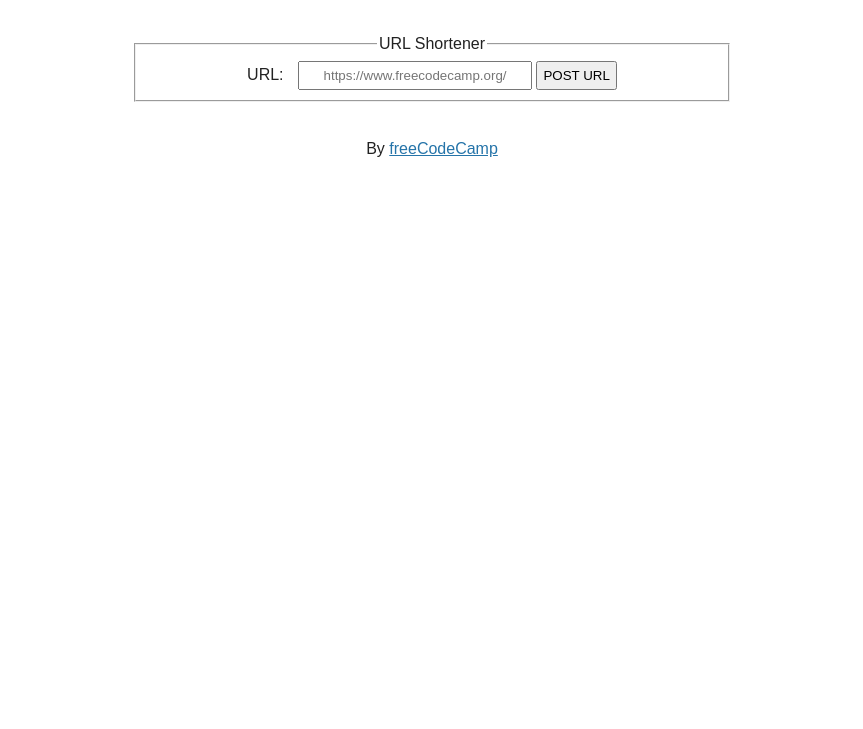
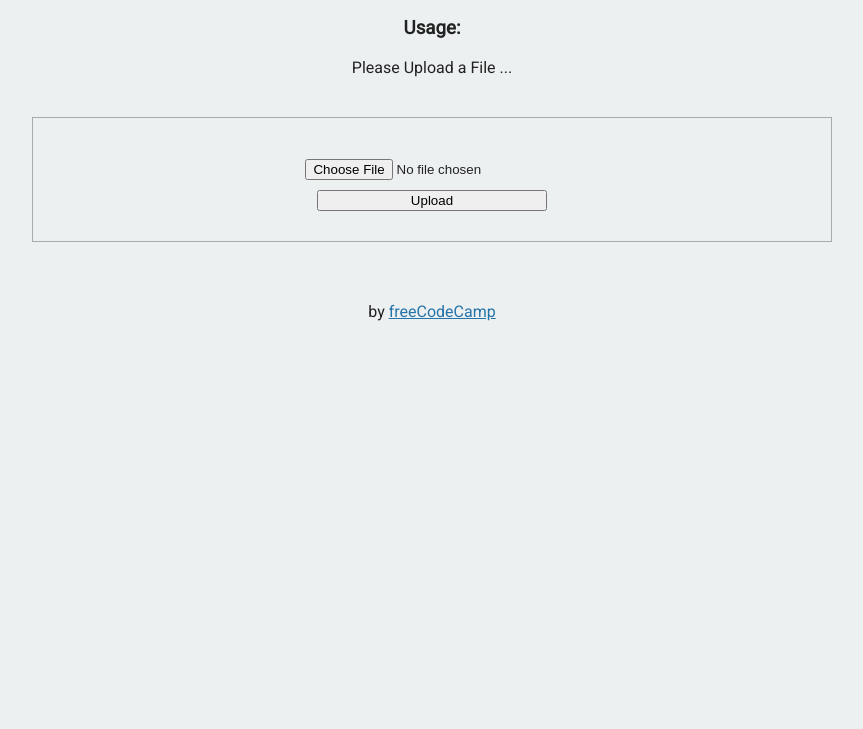
Before and after one commit to farisbrandone/projectfreecocampbackend1, a website: page views/index.html in a window 1280 px wide. Shown: the part 71-800 px from the top of the page, without its empty margins (208-1071 px from the left). Drawn offline with Linux system fonts and the light colour scheme.

Commit message:
add project5

```diff
--- a/package.json
+++ b/package.json
@@ -14,6 +14,7 @@
     "dotenv": "^16.3.1",
     "express": "^4.12.4",
     "mongoose": "^7.5.2",
+    "multer": "^1.4.5-lts.1",
     "nanoid": "^5.0.1",
     "url-exist": "^3.0.1"
   },
--- a/public/style.css
+++ b/public/style.css
@@ -46,7 +46,7 @@ a {
 }
  */
 
- body {
+ /* body {
 	font-family: Arial, sans-serif;
 	font-size: 16px;
 	color: #222;
@@ -92,3 +92,47 @@ a {
 	width: 220px;
 	text-align: center;
   }
+   */
+
+   /****** Main Styling ******/
+
+body {
+	font-family: 'Roboto', sans-serif;
+	font-size: 16px;
+	color: #222;
+	background-color: #ECF0F1;
+	text-align: center;
+  }
+
+  .container {
+	padding: 0;
+	margin-top: 40px;
+  }
+
+  .footer {
+	margin-top: 60px;
+  }
+
+  a {
+	color: #2574A9;
+  }
+
+  input {
+	display: block;
+	position: relative;
+	margin: 10px auto;
+  }
+
+  input#button {
+	width: 230px;
+  }
+
+  .view {
+	position:relative;
+	margin: auto;
+	margin-top: 40px;
+	border: 1px  solid  #aaa;
+	padding: 20px;
+	width: 60%;
+	min-width: 400px;
+  }
--- a/views/index.html
+++ b/views/index.html
@@ -32,7 +32,7 @@
 </html>
  -->
 
- <!DOCTYPE html>
+ <!-- <!DOCTYPE html>
 
 <html>
   <head>
@@ -64,3 +64,39 @@
     </footer>
   </body>
 </html>
+ -->
+
+ <!DOCTYPE html>
+
+<html>
+   <head>
+      <title>File Metadata</title>
+      <link rel="shortcut icon" href="https://cdn.freecodecamp.org/universal/favicons/favicon-32x32.png" type="image/x-icon"/>
+      <link href="https://fonts.googleapis.com/css?family=Roboto" rel="stylesheet" type="text/css">
+      <link href="/public/style.css" rel="stylesheet" type="text/css">
+   </head>
+
+   <body>
+      <div class="container">
+        <h2>API Project: File Metadata Microservice</h2>
+
+        <h3>Usage:</h3>
+        <p>
+          Please Upload a File ...
+        </p>
+        <div class="view">
+          <h4 id="output"></h4>
+          <form enctype="multipart/form-data" method="POST" action="/api/fileanalyse">
+            <input id="inputfield" type="file" name="upfile">
+            <input id="button" type="submit" value="Upload">
+          </form>
+        </div>
+      </div>
+      <div class="footer">
+        <p>
+          by
+          <a href="http://www.freecodecamp.com">freeCodeCamp</a>
+        </p>
+      </div>
+   </body>
+</html>
```
Also changed, not shown: index.js (+17 -4 lines), 2 other files.
